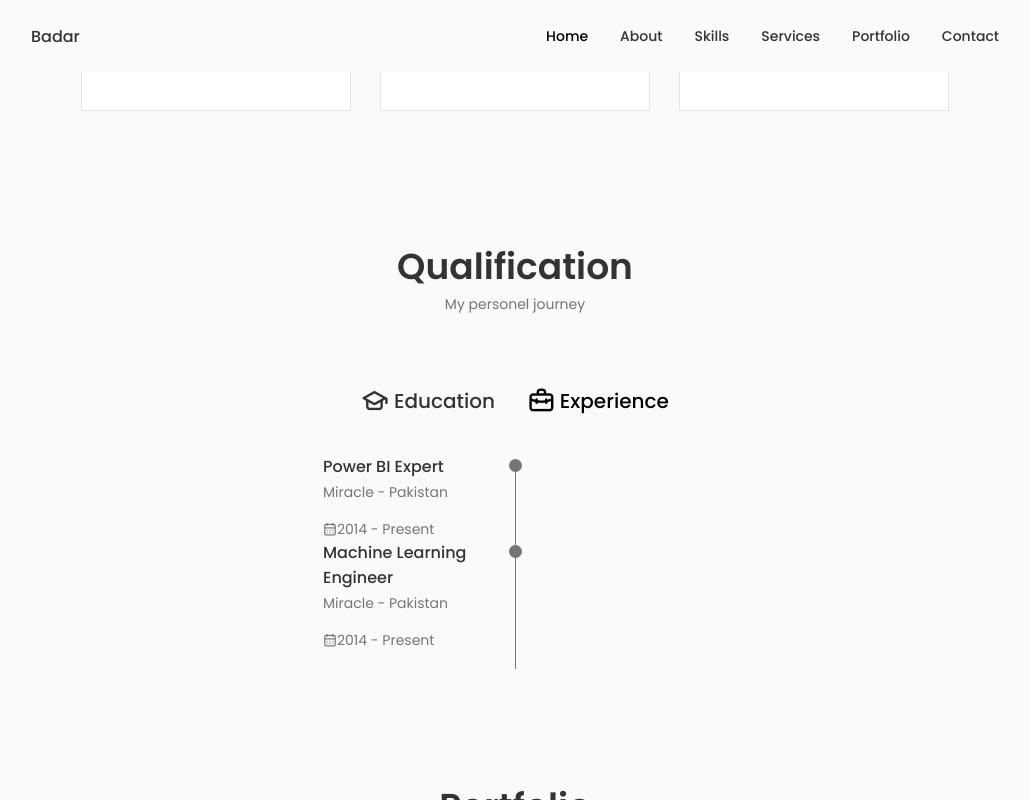
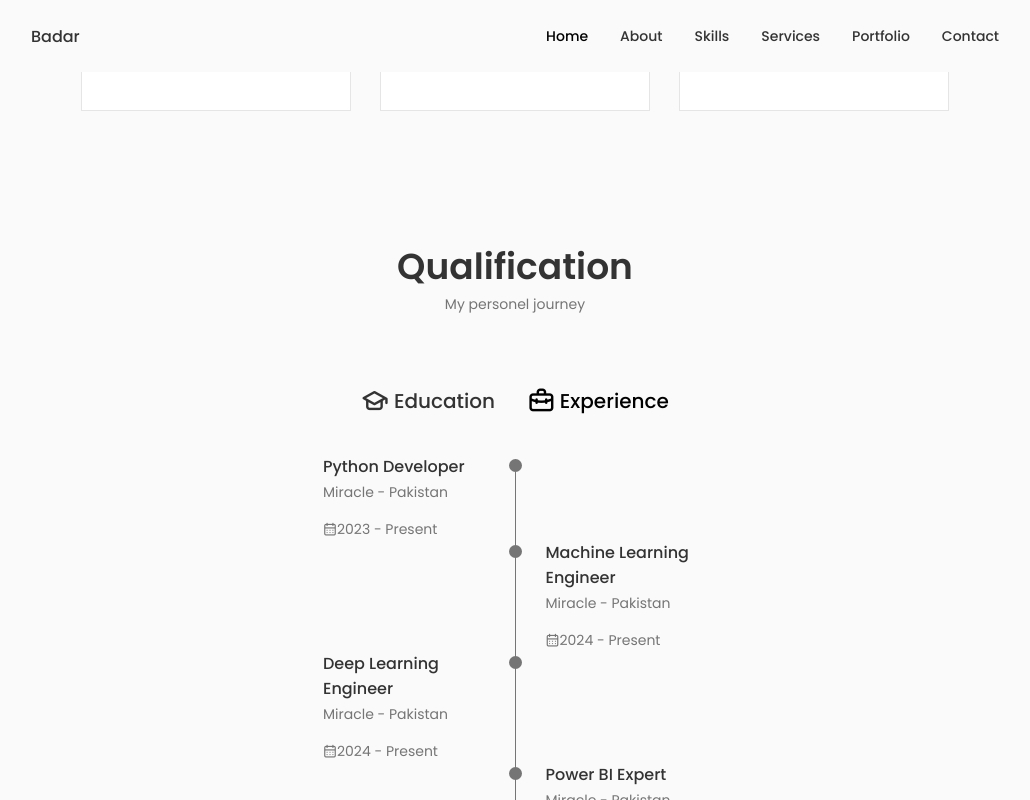
Before and after one commit to BADARRASHEED/Portfolio, a React (Create React App) app: page / in a window 1280 px wide. Both pictures are taken after a click on the element "Experience". Shown: the part 1583-2383 px from the top of the page, without its empty margins (125-1155 px from the left). Built offline with nearby package versions, Linux system fonts and the light colour scheme.

Commit message:
final update

```diff
--- a/src/components/qualification/Qualification.jsx
+++ b/src/components/qualification/Qualification.jsx
@@ -74,13 +74,13 @@ const Qualification = () => {
               </div>
 
               <div>
-                <h3 className="qualification_title">Python Developer</h3>
+                <h3 className="qualification_title">Data Science</h3>
 
                 <span className="qualification_subtitle">
                   Gift - University
                 </span>
                 <div className="qualification_calendar">
-                  <i className="uil uil-calendar-alt"></i>2023 - Present
+                  <i className="uil uil-calendar-alt"></i>2022 - Present
                 </div>
               </div>
             </div>
@@ -93,7 +93,7 @@ const Qualification = () => {
                   Gift - University
                 </span>
                 <div className="qualification_calendar">
-                  <i className="uil uil-calendar-alt"></i>2024 - Present
+                  <i className="uil uil-calendar-alt"></i>2022 - Present
                 </div>
               </div>
 
@@ -118,7 +118,7 @@ const Qualification = () => {
                   Gift - University
                 </span>
                 <div className="qualification_calendar">
-                  <i className="uil uil-calendar-alt"></i>2024 - Present
+                  <i className="uil uil-calendar-alt"></i>2022 - Present
                 </div>
               </div>
             </div>
@@ -133,13 +133,13 @@ const Qualification = () => {
           >
             <div className="qualification_data">
               <div>
-                <h3 className="qualification_title">Power BI Expert</h3>
+                <h3 className="qualification_title">Python Developer</h3>
 
                 <span className="qualification_subtitle">
                   Miracle - Pakistan
                 </span>
                 <div className="qualification_calendar">
-                  <i className="uil uil-calendar-alt"></i>2014 - Present
+                  <i className="uil uil-calendar-alt"></i>2023 - Present
                 </div>
               </div>
 
@@ -150,6 +150,13 @@ const Qualification = () => {
             </div>
 
             <div className="qualification_data">
+              <div></div>
+
+              <div>
+                <span className="qualification_rounder"></span>
+                <span className="qualification_line"></span>
+              </div>
+
               <div>
                 <h3 className="qualification_title">
                   Machine Learning Engineer
@@ -159,13 +166,48 @@ const Qualification = () => {
                   Miracle - Pakistan
                 </span>
                 <div className="qualification_calendar">
-                  <i className="uil uil-calendar-alt"></i>2014 - Present
+                  <i className="uil uil-calendar-alt"></i>2024 - Present
+                </div>
+              </div>
+            </div>
+
+            <div className="qualification_data">
+              <div>
+                <h3 className="qualification_title">
+                  Deep Learning Engineer
+                </h3>
+
+                <span className="qualification_subtitle">
+                  Miracle - Pakistan
+                </span>
+                <div className="qualification_calendar">
+                  <i className="uil uil-calendar-alt"></i>2024 - Present
                 </div>
               </div>
 
               <div>
                 <span className="qualification_rounder"></span>
                 <span className="qualification_line"></span>
+              </div>
+            </div>
+
+            <div className="qualification_data">
+              <div></div>
+
+              <div>
+                <span className="qualification_rounder"></span>
+                <span className="qualification_line"></span>
+              </div>
+
+              <div>
+                <h3 className="qualification_title">Power BI Expert</h3>
+
+                <span className="qualification_subtitle">
+                  Miracle - Pakistan
+                </span>
+                <div className="qualification_calendar">
+                  <i className="uil uil-calendar-alt"></i>2024 - Present
+                </div>
               </div>
             </div>
           </div>
```
